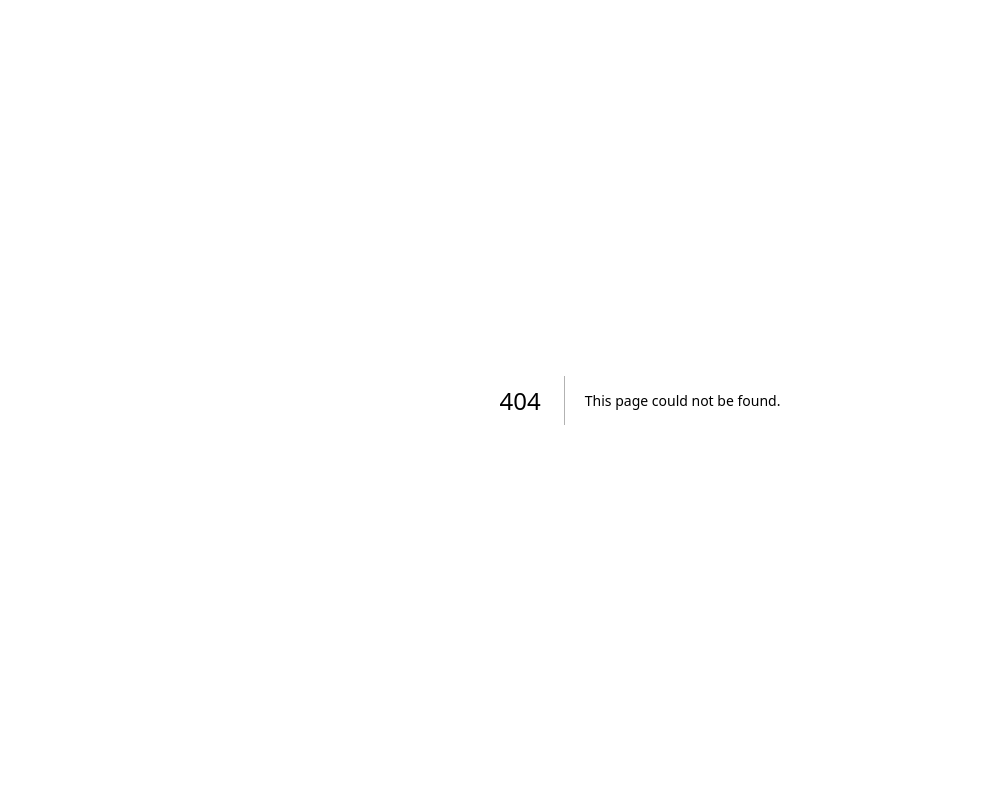
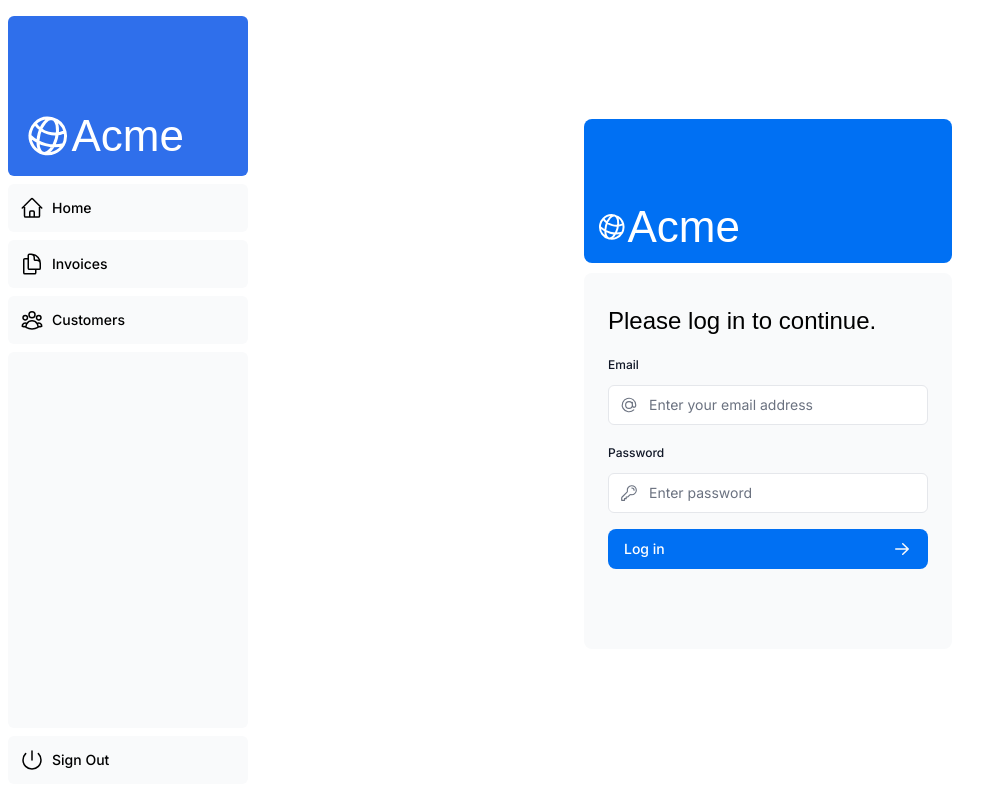
Before and after one commit to oshiro-kodai/nextjs-dashboard, a Next.js app: page /dashboard/login in a window 1280 px wide. Before the commit this address had no page. Shown: the whole page, without its empty margins (0-1007 px from the left). Built offline with nearby package versions, Linux system fonts and the light colour scheme; a web font is replaced by a local one.

Commit message:
add: 認証機能の追加

```diff
--- /dev/null
+++ b/app/dashboard/login/page.tsx
@@ -0,0 +1,17 @@
+import AcmeLogo from '@/app/ui/acme-logo';
+import LoginForm from '@/app/ui/login-form';
+
+export default function LoginPage() {
+  return (
+    <main className="flex items-center justify-center md:h-screen">
+      <div className="relative mx-auto flex w-full max-w-[400px] flex-col space-y-2.5 p-4 md:-mt-32">
+        <div className="flex h-20 w-full items-end rounded-lg bg-blue-500 p-3 md:h-36">
+          <div className="w-32 text-white md:w-36">
+            <AcmeLogo />
+          </div>
+        </div>
+        <LoginForm />
+      </div>
+    </main>
+  );
+}
--- a/app/lib/actions.ts
+++ b/app/lib/actions.ts
@@ -4,6 +4,8 @@
 import { sql } from '@vercel/postgres';
 import { revalidatePath } from 'next/cache';
 import { redirect } from 'next/navigation';
+import { signIn } from '@/auth';
+import { AuthError } from 'next-auth';
 
 const FormSchema = z.object({
   id: z.string(),
@@ -113,3 +115,22 @@
     };
   }
 }
+
+export async function authenticate(
+  prevState: string | undefined,
+  formData: FormData,
+) {
+  try {
+    await signIn('credentials', formData);
+  } catch (error) {
+    if (error instanceof AuthError) {
+      switch (error.type) {
+        case 'CredentialsSignin':
+          return 'Invalid credentials.';
+        default:
+          return 'Something went wrong.';
+      }
+    }
+    throw error;
+  }
+}
--- /dev/null
+++ b/app/login/page.tsx
@@ -0,0 +1,17 @@
+import AcmeLogo from '@/app/ui/acme-logo';
+import LoginForm from '@/app/ui/login-form';
+
+export default function LoginPage() {
+  return (
+    <main className="flex items-center justify-center md:h-screen">
+      <div className="relative mx-auto flex w-full max-w-[400px] flex-col space-y-2.5 p-4 md:-mt-32">
+        <div className="flex h-20 w-full items-end rounded-lg bg-blue-500 p-3 md:h-36">
+          <div className="w-32 text-white md:w-36">
+            <AcmeLogo />
+          </div>
+        </div>
+        <LoginForm />
+      </div>
+    </main>
+  );
+}
--- a/app/ui/dashboard/sidenav.tsx
+++ b/app/ui/dashboard/sidenav.tsx
@@ -2,6 +2,7 @@
 import NavLinks from '@/app/ui/dashboard/nav-links';
 import AcmeLogo from '@/app/ui/acme-logo';
 import { PowerIcon } from '@heroicons/react/24/outline';
+import { signOut } from '@/auth';
 
 export default function SideNav() {
   return (
@@ -17,7 +18,12 @@
       <div className="flex grow flex-row justify-between space-x-2 md:flex-col md:space-x-0 md:space-y-2">
         <NavLinks />
         <div className="hidden h-auto w-full grow rounded-md bg-gray-50 md:block"></div>
-        <form>
+        <form
+          action={async () => {
+            'use server';
+            await signOut();
+          }}
+        >
           <button className="flex h-[48px] w-full grow items-center justify-center gap-2 rounded-md bg-gray-50 p-3 text-sm font-medium hover:bg-sky-100 hover:text-blue-600 md:flex-none md:justify-start md:p-2 md:px-3">
             <PowerIcon className="w-6" />
             <div className="hidden md:block">Sign Out</div>
--- a/app/ui/login-form.tsx
+++ b/app/ui/login-form.tsx
@@ -1,3 +1,5 @@
+'use client';
+
 import { lusitana } from '@/app/ui/fonts';
 import {
   AtSymbolIcon,
@@ -6,10 +8,14 @@
 } from '@heroicons/react/24/outline';
 import { ArrowRightIcon } from '@heroicons/react/20/solid';
 import { Button } from './button';
+import { useFormState, useFormStatus } from 'react-dom';
+import { authenticate } from '@/app/lib/actions';
 
 export default function LoginForm() {
+  const [errorMessage, dispatch] = useFormState(authenticate, undefined);
+
   return (
-    <form className="space-y-3">
+    <form action={dispatch} className="space-y-3">
       <div className="flex-1 rounded-lg bg-gray-50 px-6 pb-4 pt-8">
         <h1 className={`${lusitana.className} mb-3 text-2xl`}>
           Please log in to continue.
@@ -56,6 +62,18 @@
           </div>
         </div>
         <LoginButton />
+        <div
+          className="flex h-8 items-end space-x-1"
+          aria-live="polite"
+          aria-atomic="true"
+        >
+          {errorMessage && (
+            <>
+              <ExclamationCircleIcon className="h-5 w-5 text-red-500" />
+              <p className="text-sm text-red-500">{errorMessage}</p>
+            </>
+          )}
+        </div>
         <div className="flex h-8 items-end space-x-1">
           {/* Add form errors here */}
         </div>
@@ -65,8 +83,10 @@
 }
 
 function LoginButton() {
+  const { pending } = useFormStatus();
+
   return (
-    <Button className="mt-4 w-full">
+    <Button className="mt-4 w-full" aria-disabled={pending}>
       Log in <ArrowRightIcon className="ml-auto h-5 w-5 text-gray-50" />
     </Button>
   );
--- /dev/null
+++ b/auth.config.ts
@@ -0,0 +1,24 @@
+import type { NextAuthConfig } from 'next-auth';
+
+export const authConfig = {
+  // ここでNextAuthの設定を行う
+  pages: {
+    // デフォルトのページではなく、カスタムのページを使用する
+    signIn: '/login',
+  },
+  callbacks: {
+    // ユーザーが認証されているかどうかを確認し、ダッシュボードへのアクセス認可を行う
+    authorized({ auth, request: { nextUrl } }) {
+      const isLoggedIn = !!auth?.user;
+      const isOnDashboard = nextUrl.pathname.startsWith('/dashboard');
+      if (isOnDashboard) {
+        if (isLoggedIn) return true;
+        return false; // Redirect unauthenticated users to login page
+      } else if (isLoggedIn) {
+        return Response.redirect(new URL('/dashboard', nextUrl));
+      }
+      return true;
+    },
+  },
+  providers: [], // Add providers with an empty array for now
+} satisfies NextAuthConfig;
--- /dev/null
+++ b/auth.ts
@@ -0,0 +1,43 @@
+import NextAuth from 'next-auth';
+import Credentials from 'next-auth/providers/credentials';
+import { authConfig } from './auth.config';
+import { z } from 'zod'; // バリデーションライブラリ。主に型検証に使用
+import { sql } from '@vercel/postgres';
+import type { User } from '@/app/lib/definitions';
+import bcrypt from 'bcrypt';
+
+async function getUser(email: string): Promise<User | undefined> {
+  try {
+    const user = await sql<User>`SELECT * FROM users WHERE email=${email}`;
+    return user.rows[0];
+  } catch (error) {
+    console.error('Failed to fetch user:', error);
+    throw new Error('Failed to fetch user.');
+  }
+}
+
+export const { auth, signIn, signOut } = NextAuth({
+  ...authConfig,
+  providers: [
+    // 認証プロバイダーを追加。credentialsはメールアドレスとパスワードでの認証を提供
+    Credentials({
+      async authorize(credentials) {
+        // credentialsはログインフォームから送信されたデータ
+        const parsedCredentials = z // 型の検証等を実行。
+          .object({ email: z.string().email(), password: z.string().min(6) })
+          .safeParse(credentials);
+
+        if (parsedCredentials.success) {
+          // バリデーションが成功した時にDBからユーザーを取得
+          const { email, password } = parsedCredentials.data;
+          const user = await getUser(email);
+          if (!user) return null;
+          const passwordMatch = await bcrypt.compare(password, user.password);
+          if (passwordMatch) return user;
+        }
+        console.log('Invalid credentials');
+        return null;
+      },
+    }),
+  ],
+});
--- a/package.json
+++ b/package.json
@@ -18,6 +18,7 @@
     "bcrypt": "^5.1.1",
     "clsx": "^2.0.0",
     "next": "^14.0.2",
+    "next-auth": "^5.0.0-beta.16",
     "postcss": "8.4.31",
     "react": "18.2.0",
     "react-dom": "18.2.0",
```
Also changed, not shown: middleware.ts (added, +10 -0 lines), 1 other file (tests, documents, lock files or other folders).
